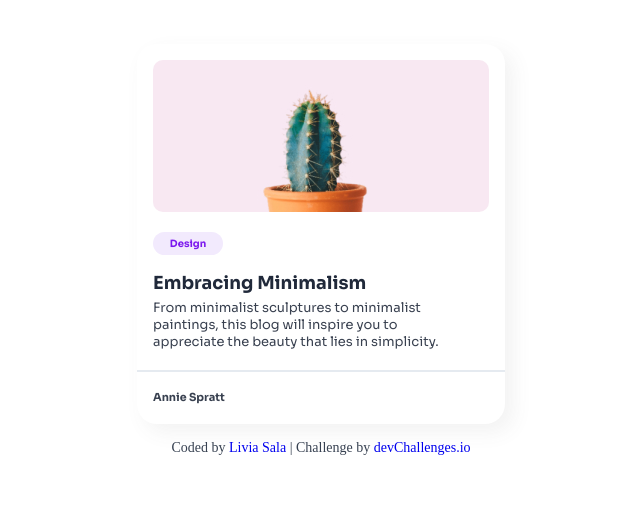
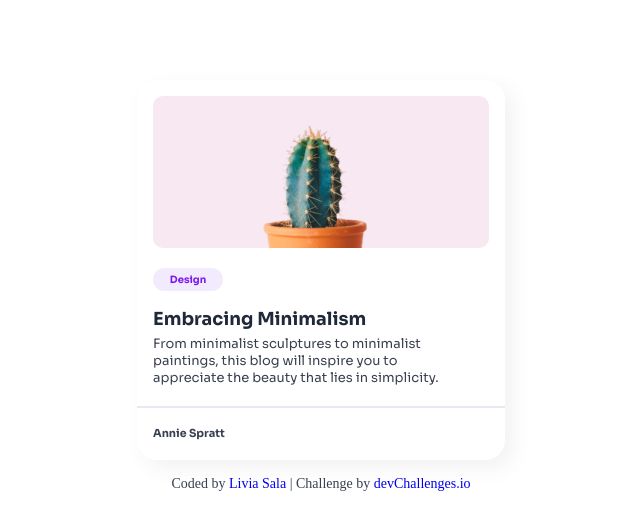
Before and after one commit to cloudsaa/Minimal-Blog-Card, a plain HTML site: page index.html in a window 1280 px wide. Shown: the part 120-650 px from the top of the page, without its empty margins (319-959 px from the left). Drawn offline with Linux system fonts and the light colour scheme; a web font is replaced by a local one.

Commit message:
Update style.css

```diff
--- a/css/style.css
+++ b/css/style.css
@@ -29,7 +29,7 @@ body {
     display: flex;
     flex-direction: column;
     align-items: center;
-    margin-top: 164px;
+    margin-top: 200px;
 }
 
 .container{
```
